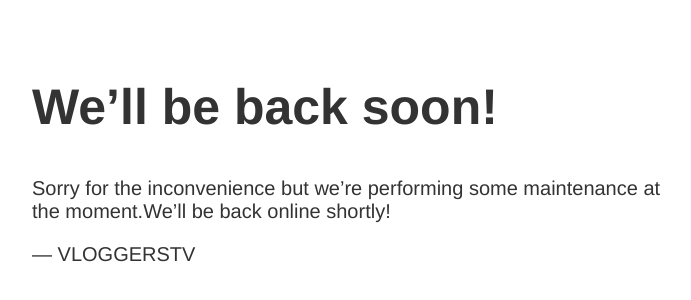
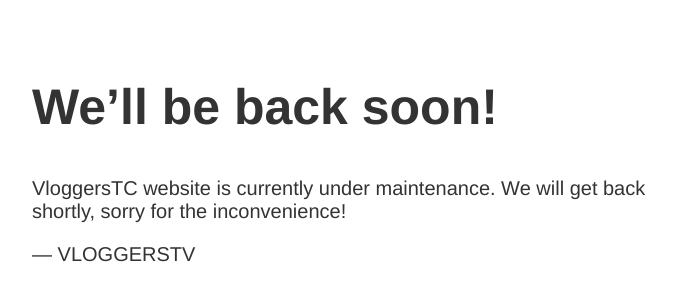
Before and after one commit to vloggerstv/vloggerstv.com, a plain HTML site: page index.html in a window 1280 px wide. Shown: the part 122-422 px from the top of the page, without its empty margins (283-974 px from the left). Drawn offline with Linux system fonts and the light colour scheme.

Commit message:
Update index.html
Update description

```diff
--- a/index.html
+++ b/index.html
@@ -12,7 +12,7 @@
 <article>
     <h1>We&rsquo;ll be back soon!</h1>
     <div>
-        <p>Sorry for the inconvenience but we&rsquo;re performing some maintenance at the moment.We&rsquo;ll be back online shortly!</p>
+        <p>VloggersTC website is currently under maintenance. We will get back shortly, sorry for the inconvenience!</p>
         <p>&mdash; VLOGGERSTV</p>
     </div>
 </article>
```
